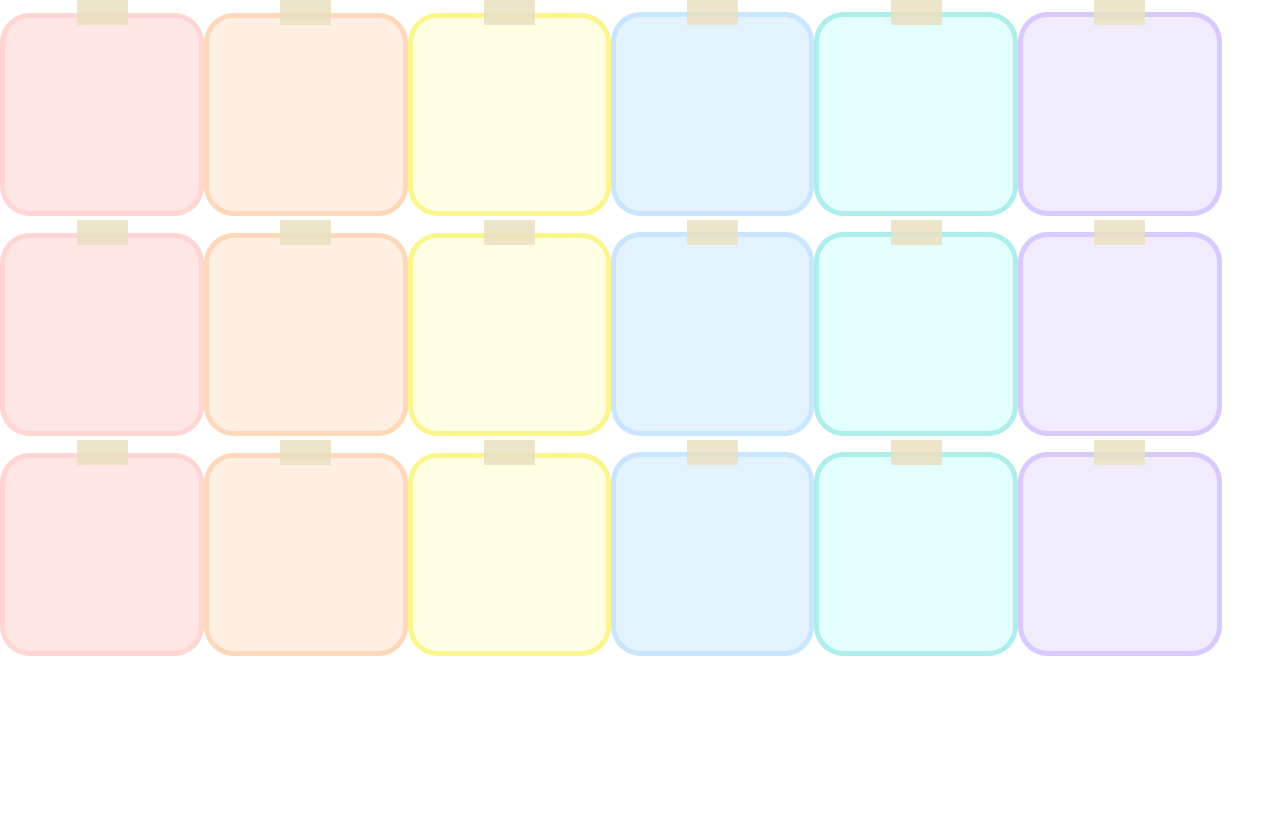
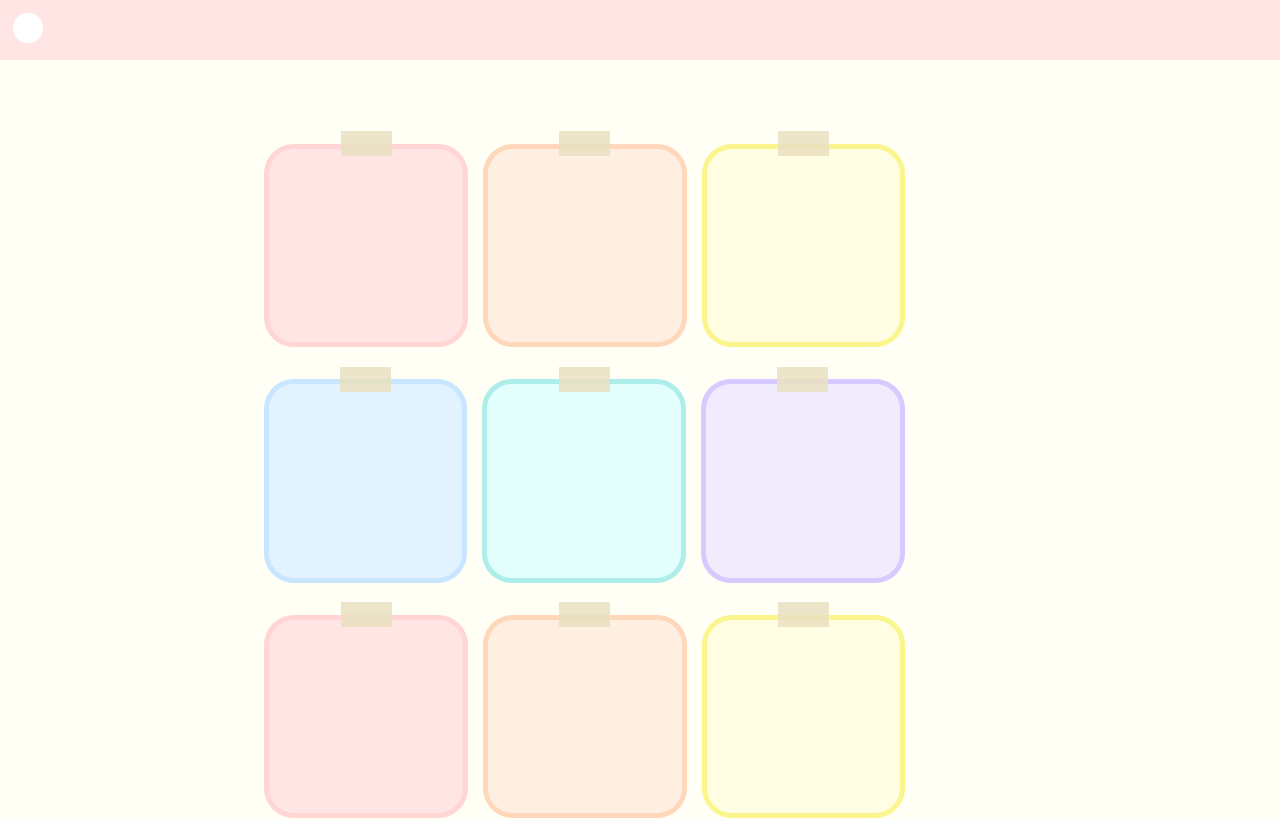
Before and after one commit to Z0ro0/CheerUP, a React (Create React App) app: page / in a window 1280 px wide. Shown: the top 820 px of the page. Built offline with nearby package versions, Linux system fonts and the light colour scheme.

Commit message:
네브바, 배경색, 포스트잇 여백 주기

```diff
--- a/src/App.css
+++ b/src/App.css
@@ -36,3 +36,25 @@
     transform: rotate(360deg);
   }
 }
+
+#container{
+  background-color: #FFFFF5;
+}
+
+#nav{
+  background-color: #FFE5E3;
+  padding: 1%;
+}
+#circle{
+
+}
+
+
+#post-container{
+  margin-left: 20%;
+  margin-right: 20%;
+  margin-top: 5%;
+}
+.post{
+  padding: 1%;
+}
--- a/src/App.js
+++ b/src/App.js
@@ -2,7 +2,11 @@ import './App.css';
 
 function App() {
   return (
-    <div>
+    <div id="container">
+      <div id="nav">
+        <img src="./img/circle.png" id="circle"/>
+      </div>
+      <div id="post-container">
           <img class="post" src="./img/post1.png"/>
           <img class="post" src="./img/post2.png"/>
           <img class="post" src="./img/post3.png"/>
@@ -21,8 +25,10 @@ function App() {
           <img class="post" src="./img/post4.png"/>
           <img class="post" src="./img/post5.png"/>
           <img class="post" src="./img/post6.png"/>
+          <img class="post" src="./img/post5.png"/>
+          <img class="post" src="./img/post6.png"/>
          </div>
-
+    </div>
   );
 }
 
```
Also changed, not shown: public/img/circle.png (added). Lines whose indentation alone changed are shown as unchanged.
